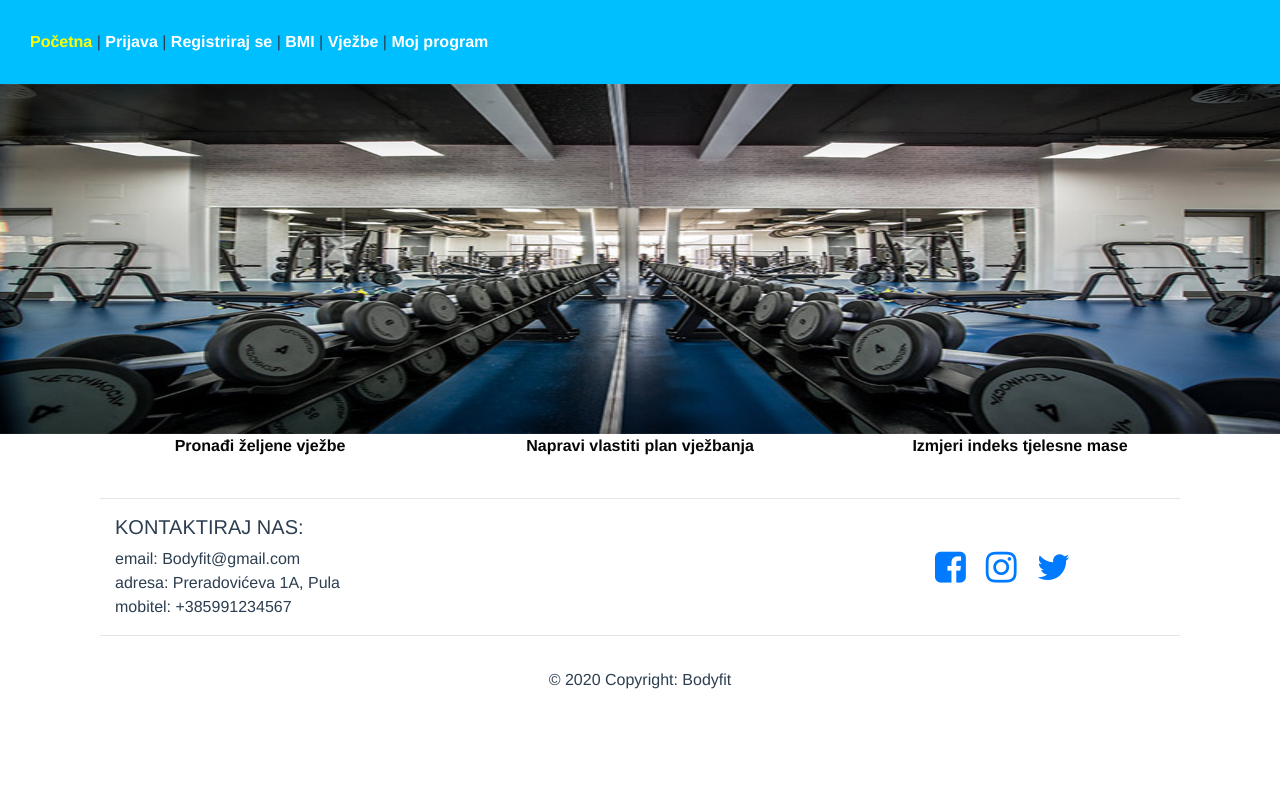
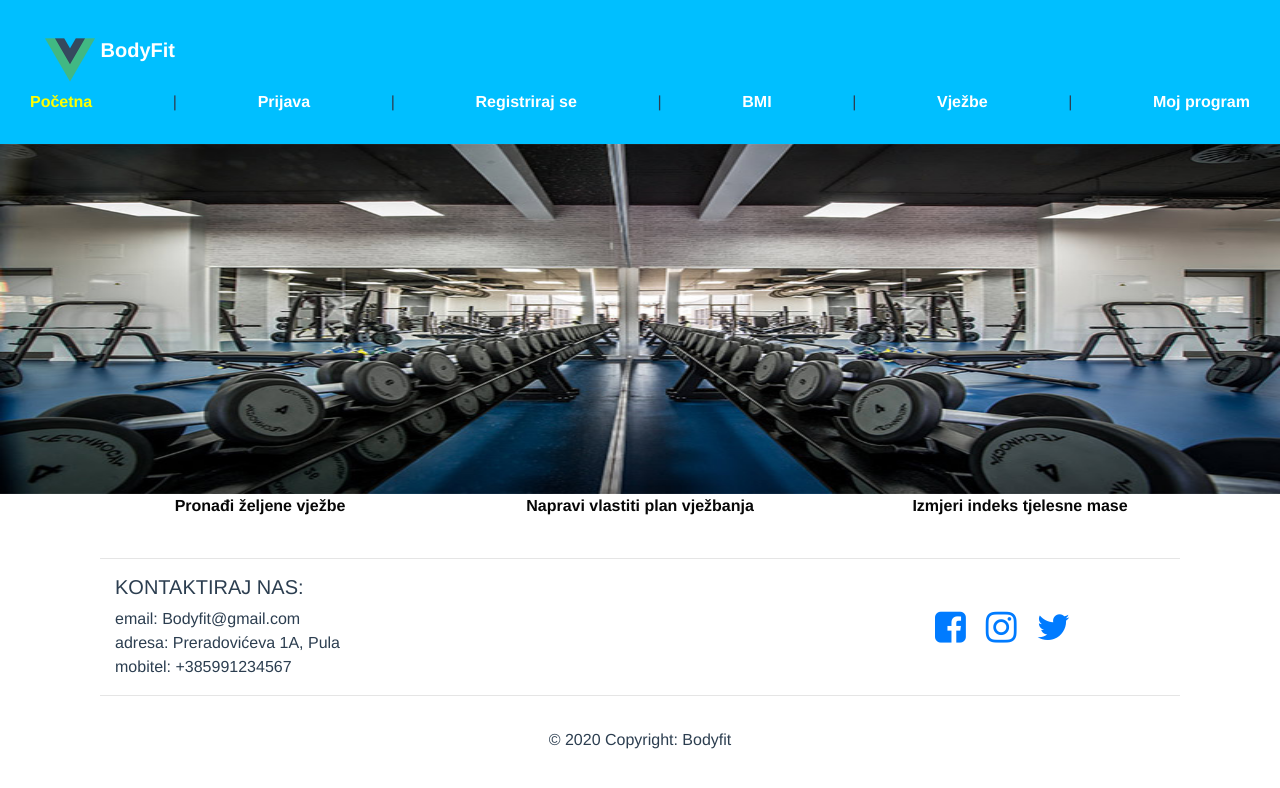
Before and after one commit to JosipTurbic/Programsko-projekt, a Vue app: page / in a window 1280 px wide. Shown: the top 788 px of the page. Built offline with nearby package versions, Linux system fonts and the light colour scheme.

Commit message:
Add files via upload

```diff
--- a/src/App.vue
+++ b/src/App.vue
@@ -1,8 +1,14 @@
 <template>
 
   <div id="app">
-    <div  id="nav">
-
+    <nav  id="nav" class="navbar navbar-light bg-light">
+     <!-- Image and text -->
+  <div class="container-fluid">
+    <a class="navbar-brand" href="#">
+      <img src="@/assets/logo.png" alt="" width="50"  class="d-inline-block align-top">
+      BodyFit
+    </a>
+  </div>
       <router-link to="/">Početna</router-link> |
       <router-link to="/Login">Prijava</router-link> |
       <router-link to="/Signup">Registriraj se</router-link> |
@@ -12,7 +18,7 @@
 
 
 
-    </div>
+    </nav>
     <router-view/>
 
   </div>
@@ -31,7 +37,7 @@
 #nav {
   padding: 30px;
   text-align: left;
-  background-color:#00BFFF;
+  background-color:#00BFFF !important;
 
 
   a {
```
Also changed, not shown: src/components/Footer.vue (line endings or trailing spaces), src/firebase.js (line endings or trailing spaces), src/store.js (line endings or trailing spaces), src/views/BMI.vue (line endings or trailing spaces), 2 other files (tests, documents, lock files or other folders).
